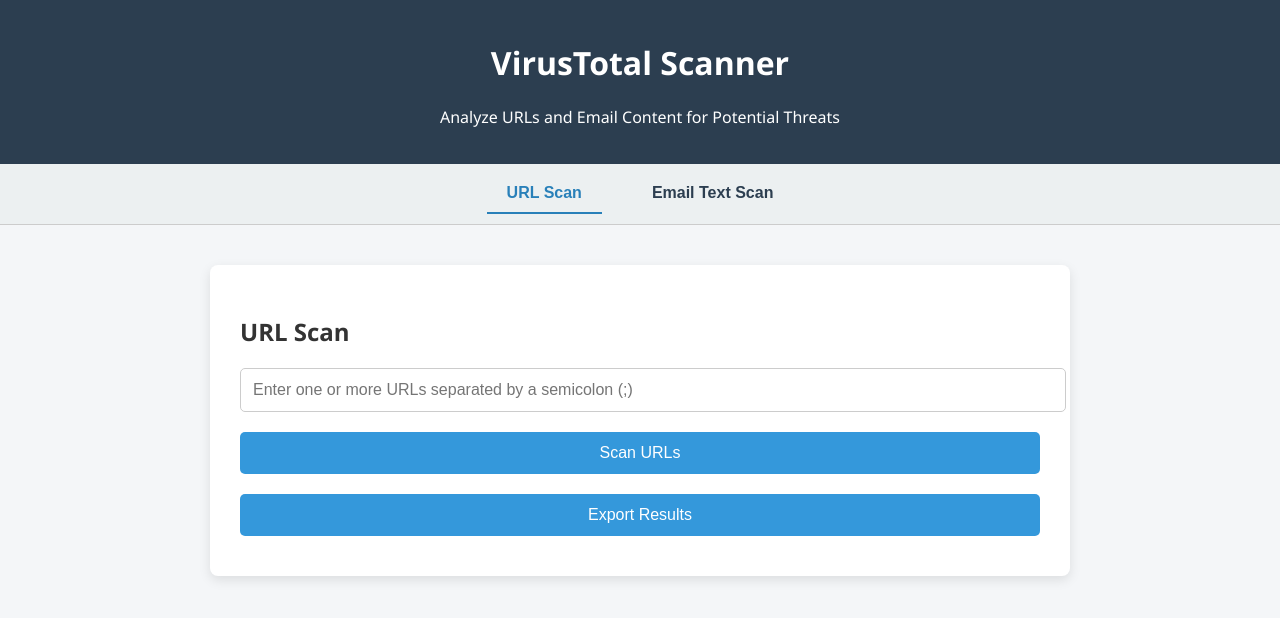
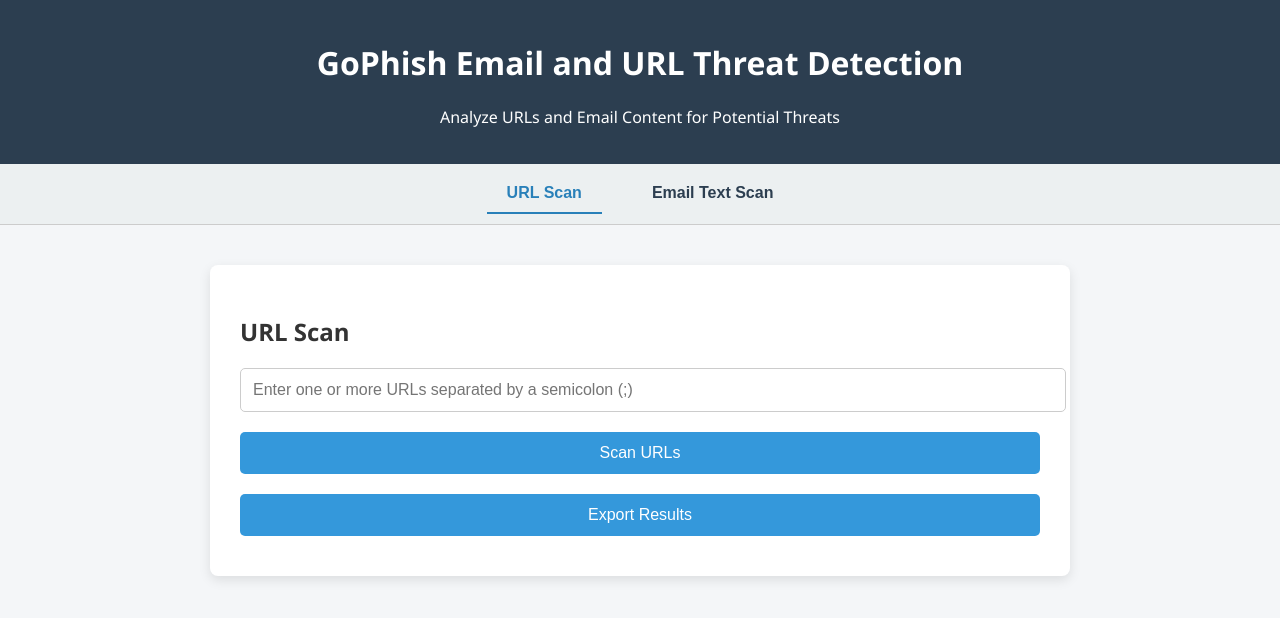
Before and after one commit to TristinL6982/virustotal-proxy, a website: page public/index.html in a window 1280 px wide. Drawn offline with Linux system fonts and the light colour scheme.

Commit message:
Update index.html

```diff
--- a/public/index.html
+++ b/public/index.html
@@ -2,7 +2,7 @@
 <html lang="en">
 <head>
   <meta charset="UTF-8">
-  <title>VirusTotal Scanner</title>
+  <title>GoPhish-Email-and-URL-Threat-Detection</title>
   <style>
     body {
       font-family: 'Segoe UI', Tahoma, Geneva, Verdana, sans-serif;
@@ -122,7 +122,7 @@
 </head>
 <body>
   <header>
-    <h1>VirusTotal Scanner</h1>
+    <h1>GoPhish Email and URL Threat Detection</h1>
     <p>Analyze URLs and Email Content for Potential Threats</p>
   </header>
 
```
